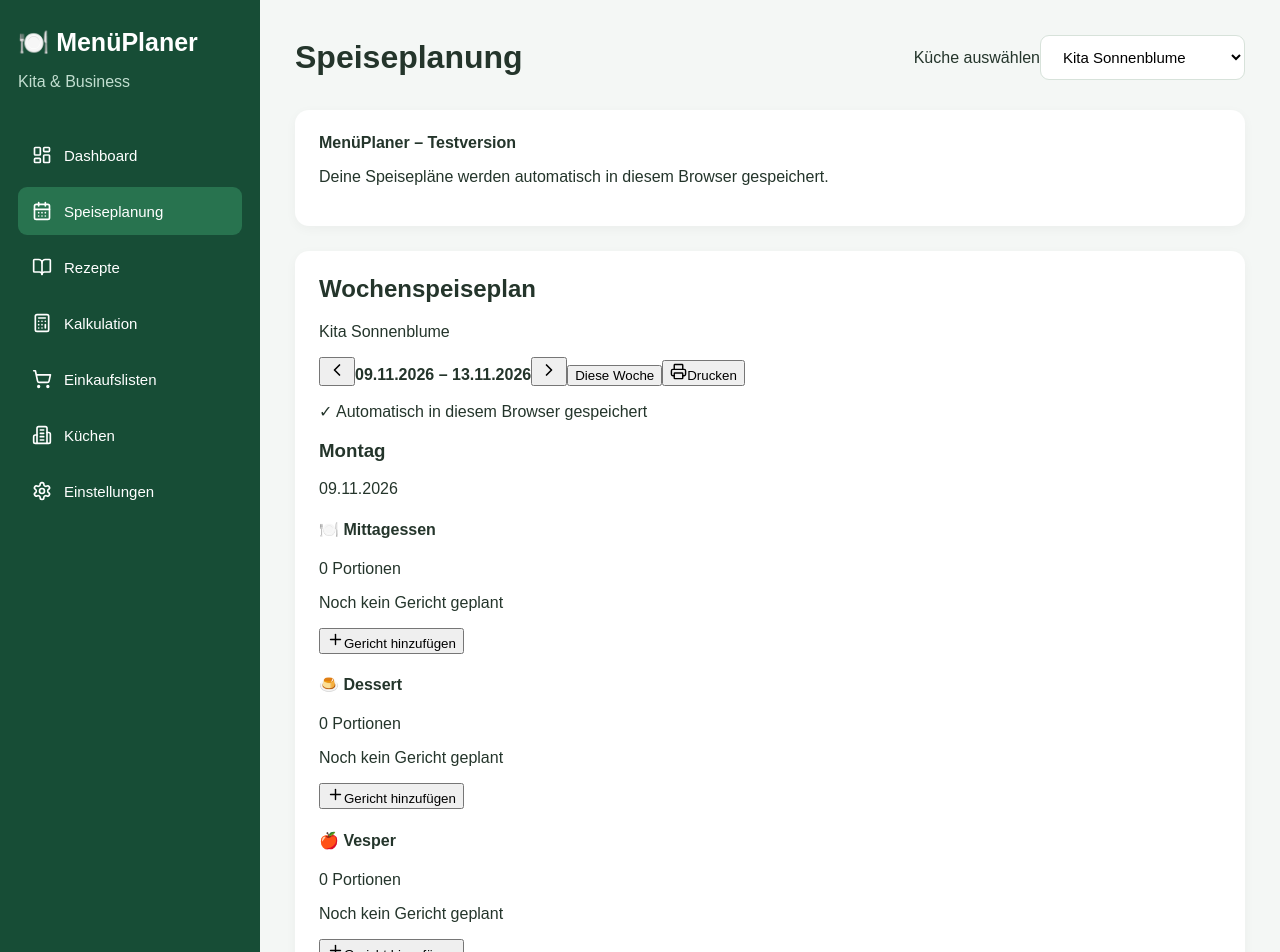
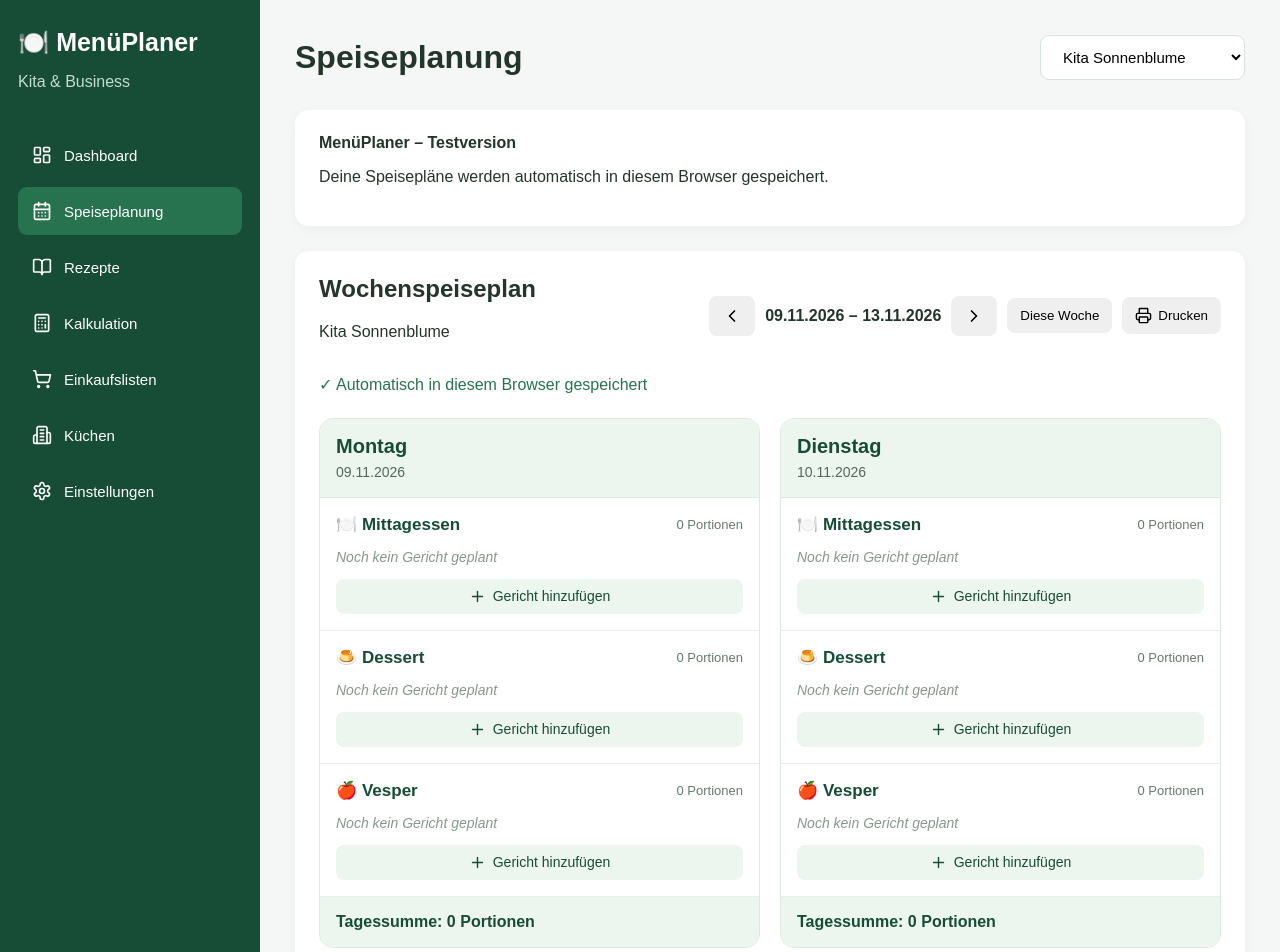
Before and after one commit to reitclub-lochau/Men-planer, a React (Vite) app: page / in a window 1280 px wide. Shown: the top 952 px of the page. Built offline with nearby package versions, Linux system fonts and the light colour scheme.

Commit message:
Add CSS styles for meal planning interface
Added styles for meal planning layout and components.

```diff
--- a/src/index.css
+++ b/src/index.css
@@ -313,3 +313,287 @@ tbody tr:hover {
     line-height: 1.5;
   }
 }
+/* Neue Speiseplanung mit Tageskarten */
+
+.days-container {
+  display: grid;
+  grid-template-columns: repeat(2, minmax(0, 1fr));
+  gap: 20px;
+  margin-top: 24px;
+}
+
+.day-card {
+  min-width: 0;
+  background: #ffffff;
+  border: 1px solid #dce9df;
+  border-radius: 14px;
+  overflow: hidden;
+}
+
+.day-card-header {
+  background: #edf5ef;
+  padding: 16px;
+  border-bottom: 1px solid #dce9df;
+}
+
+.day-card-header h3 {
+  margin: 0 0 5px;
+  color: #174d36;
+  font-size: 20px;
+}
+
+.day-card-header span {
+  color: #52695a;
+  font-size: 14px;
+}
+
+.meal-section {
+  padding: 16px;
+  border-bottom: 1px solid #e8eee9;
+}
+
+.meal-section-header {
+  display: flex;
+  justify-content: space-between;
+  align-items: center;
+  flex-wrap: wrap;
+  gap: 8px;
+  margin-bottom: 12px;
+}
+
+.meal-section-header h4 {
+  margin: 0;
+  font-size: 17px;
+  color: #174d36;
+}
+
+.meal-section-header span {
+  font-size: 13px;
+  color: #68796e;
+}
+
+.empty-meal {
+  color: #88978d;
+  font-size: 14px;
+  font-style: italic;
+}
+
+.dish-card {
+  padding: 12px;
+  margin-bottom: 12px;
+  background: #f7faf8;
+  border: 1px solid #e2ece5;
+  border-radius: 10px;
+}
+
+.dish-info {
+  display: flex;
+  justify-content: space-between;
+  align-items: flex-start;
+  flex-wrap: wrap;
+  gap: 8px;
+}
+
+.dish-info strong {
+  font-size: 15px;
+  overflow-wrap: anywhere;
+}
+
+.dish-info span {
+  font-size: 14px;
+  color: #52695a;
+}
+
+.dish-actions {
+  display: flex;
+  gap: 8px;
+  margin-top: 12px;
+}
+
+.dish-actions button,
+.add-meal-button {
+  display: inline-flex;
+  align-items: center;
+  justify-content: center;
+  gap: 7px;
+  padding: 9px 12px;
+  border: none;
+  border-radius: 8px;
+  font-size: 14px;
+  cursor: pointer;
+}
+
+.edit-button {
+  background: #e2f0e7;
+  color: #174d36;
+}
+
+.add-meal-button {
+  background: #edf5ef;
+  color: #174d36;
+  width: 100%;
+}
+
+.dish-actions .danger {
+  background: #fde9e9;
+  color: #b42318;
+}
+
+.dish-edit {
+  display: grid;
+  gap: 12px;
+}
+
+.dish-edit label {
+  display: grid;
+  gap: 6px;
+  font-size: 13px;
+  font-weight: bold;
+}
+
+.dish-edit input {
+  width: 100%;
+  min-width: 0;
+  padding: 11px;
+  border: 1px solid #cbdcd0;
+  border-radius: 8px;
+  font-size: 16px;
+  background: white;
+}
+
+.day-card-footer {
+  display: flex;
+  justify-content: space-between;
+  flex-wrap: wrap;
+  gap: 8px;
+  padding: 16px;
+  background: #edf5ef;
+  color: #174d36;
+}
+
+.warning {
+  color: #b42318;
+  font-weight: bold;
+}
+
+.summary {
+  margin-top: 25px;
+  padding: 20px;
+  background: #edf5ef;
+  border-radius: 12px;
+}
+
+.plan-toolbar {
+  display: flex;
+  justify-content: space-between;
+  align-items: center;
+  flex-wrap: wrap;
+  gap: 15px;
+}
+
+.week-controls {
+  display: flex;
+  align-items: center;
+  flex-wrap: wrap;
+  gap: 10px;
+}
+
+.week-controls button {
+  display: inline-flex;
+  align-items: center;
+  justify-content: center;
+  gap: 6px;
+  padding: 10px 13px;
+  border: none;
+  border-radius: 8px;
+  cursor: pointer;
+}
+
+.save-status {
+  margin-top: 18px;
+  color: #28734f;
+}
+
+.sr-only {
+  position: absolute;
+  width: 1px;
+  height: 1px;
+  padding: 0;
+  margin: -1px;
+  overflow: hidden;
+  clip: rect(0, 0, 0, 0);
+  white-space: nowrap;
+  border: 0;
+}
+
+@media (max-width: 900px) {
+  .days-container {
+    grid-template-columns: 1fr;
+  }
+}
+
+@media (max-width: 700px) {
+  .meal-plan {
+    padding: 12px;
+  }
+
+  .days-container {
+    gap: 14px;
+  }
+
+  .meal-section {
+    padding: 12px;
+  }
+
+  .dish-card {
+    padding: 10px;
+  }
+
+  .week-controls {
+    gap: 8px;
+  }
+
+  .week-controls strong {
+    font-size: 15px;
+  }
+}
+
+/* Druckansicht */
+
+@media print {
+  .sidebar,
+  .welcome,
+  .week-controls,
+  .save-status,
+  .dish-actions,
+  .add-meal-button,
+  .footnote {
+    display: none !important;
+  }
+
+  .app {
+    display: block;
+  }
+
+  .main {
+    padding: 0;
+  }
+
+  .days-container {
+    display: block;
+  }
+
+  .day-card {
+    break-inside: avoid;
+    margin-bottom: 12px;
+  }
+
+  .meal-plan {
+    box-shadow: none;
+    padding: 0;
+  }
+
+  .dish-card {
+    break-inside: avoid;
+  }
+}
```
